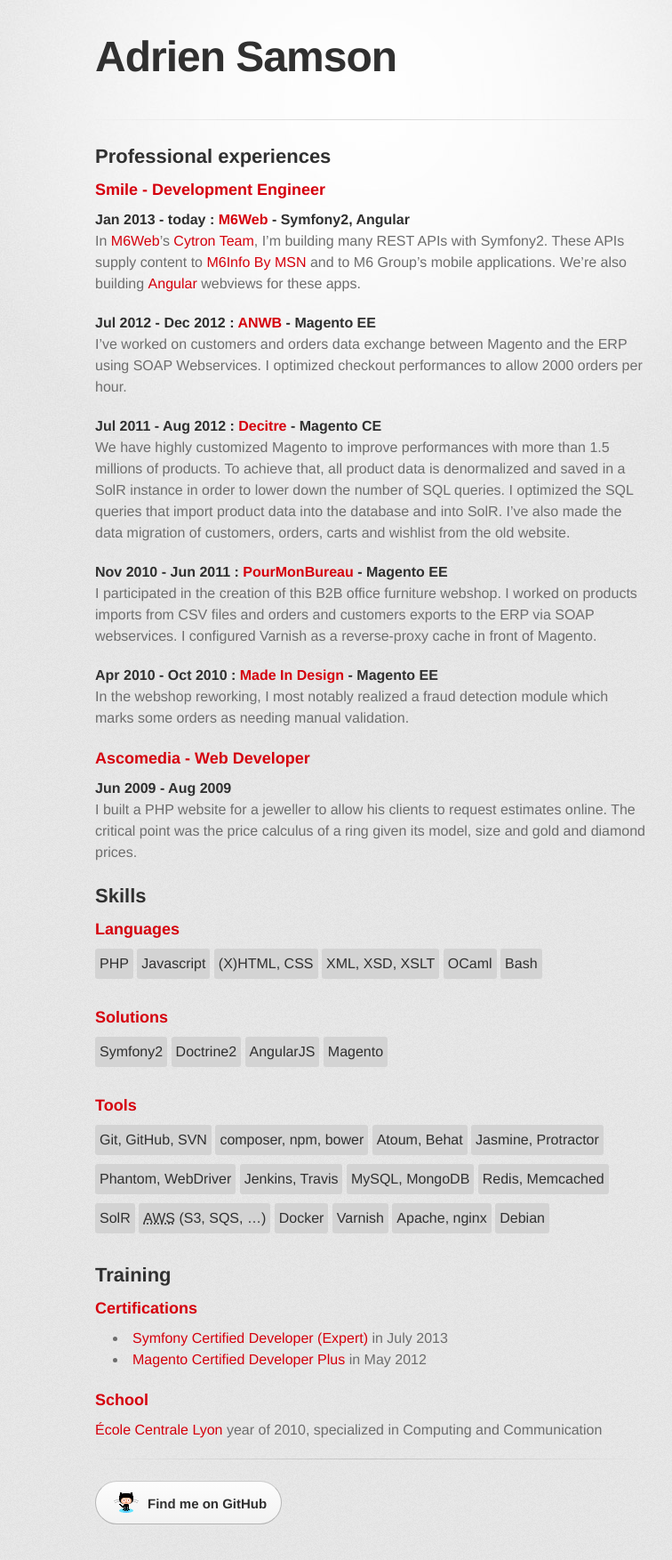
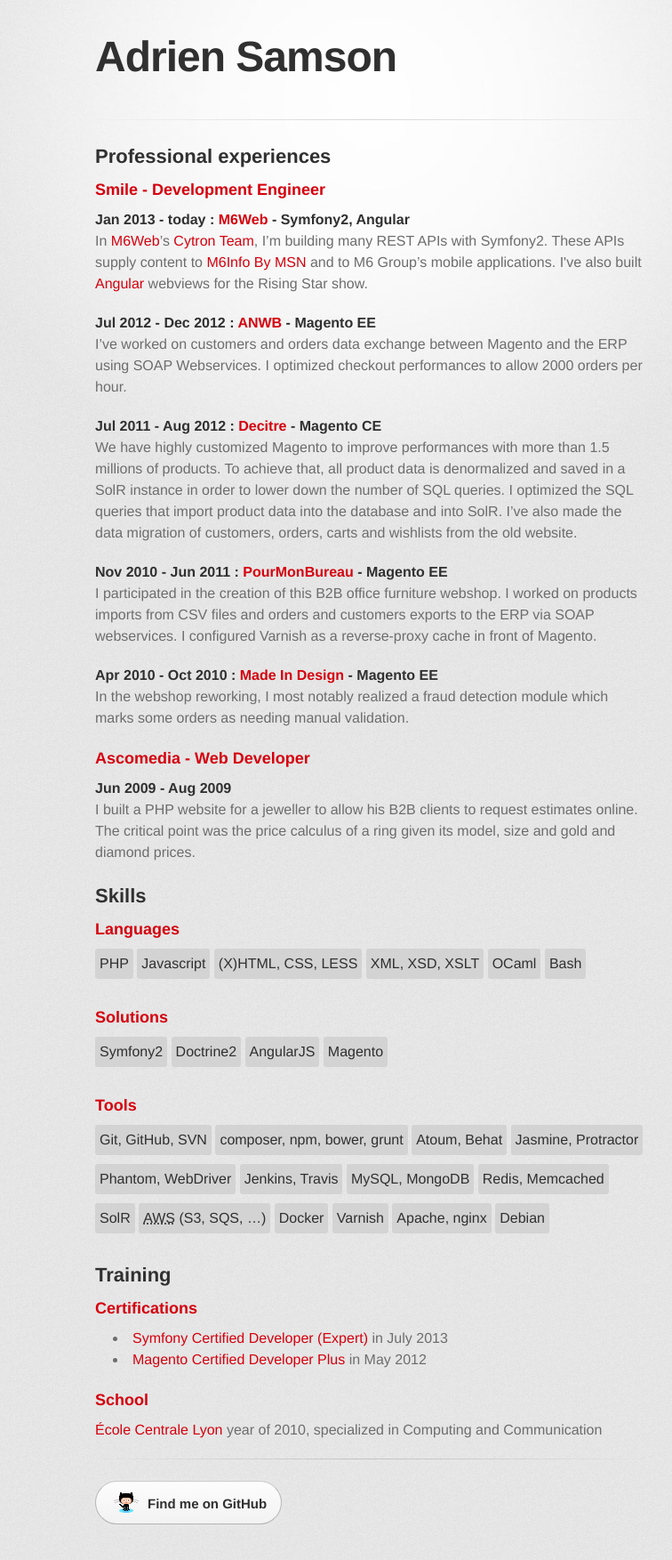
Before and after one commit to adriensamson/adriensamson.github.io, a Jekyll site: the page built from resume.html, in a window 1280 px wide. Shown: the whole page at 89% size, without its empty margins (223-979 px from the left). Built offline with Jekyll 4.4.1, drawn with Linux system fonts in a browser that asks for light colours; some web fonts are replaced.

Commit message:
Rising Star

```diff
--- a/resume.html
+++ b/resume.html
@@ -8,7 +8,7 @@
 <h4>Jan 2013 - today : <a href="http://tech.m6web.fr">M6Web</a> - Symfony2, Angular</h4>
 <p>In <a href="http://tech.m6web.fr">M6Web</a>’s <a href="http://cytron.fr">Cytron Team</a>, I’m building many REST APIs with Symfony2.
 These APIs supply content to <a href="http://news.fr.msn.com/m6-actualite/">M6Info By MSN</a> and to M6 Group’s mobile applications.
-We’re also building <a href="https://angularjs.org">Angular</a> webviews for these apps.</p>
+I've also built <a href="https://angularjs.org">Angular</a> webviews for the Rising Star show.</p>
 
 <h4>Jul 2012 - Dec 2012 : <a href="http://webwinkel.anwb.nl/webwinkel">ANWB</a> - Magento EE</h4>
 <p>I’ve worked on customers and orders data exchange between Magento and the ERP using SOAP Webservices.
@@ -18,7 +18,7 @@
 <p>We have highly customized Magento to improve performances with more than 1.5 millions of products.
 To achieve that, all product data is denormalized and saved in a SolR instance in order to lower down the number of SQL queries.
 I optimized the SQL queries that import product data into the database and into SolR.
-I’ve also made the data migration of customers, orders, carts and wishlist from the old website.</p>
+I’ve also made the data migration of customers, orders, carts and wishlists from the old website.</p>
 
 <h4>Nov 2010 - Jun 2011 : <a href="http://www.pourmonbureau.com">PourMonBureau</a> - Magento EE</h4>
 <p>I participated in the creation of this B2B office furniture webshop.
@@ -31,7 +31,7 @@
 <h3>Ascomedia - Web Developer</h3>
 
 <h4>Jun 2009 - Aug 2009</h4>
-<p>I built a PHP website for a jeweller to allow his clients to request estimates online.
+<p>I built a PHP website for a jeweller to allow his B2B clients to request estimates online.
 The critical point was the price calculus of a ring given its model, size and gold and diamond prices.</p>
 
 <h2>Skills</h2>
@@ -40,7 +40,7 @@
 <ul class="skills">
     <li>PHP</li>
     <li>Javascript</li>
-    <li>(X)HTML, CSS</li>
+    <li>(X)HTML, CSS, LESS</li>
     <li>XML, XSD, XSLT</li>
     <li>OCaml</li>
     <li>Bash</li>
@@ -57,7 +57,7 @@
 <h3>Tools</h3>
 <ul class="skills">
     <li>Git, GitHub, SVN</li>
-    <li>composer, npm, bower</li>
+    <li>composer, npm, bower, grunt</li>
     <li>Atoum, Behat</li>
     <li>Jasmine, Protractor</li>
     <li>Phantom, WebDriver</li>
```
